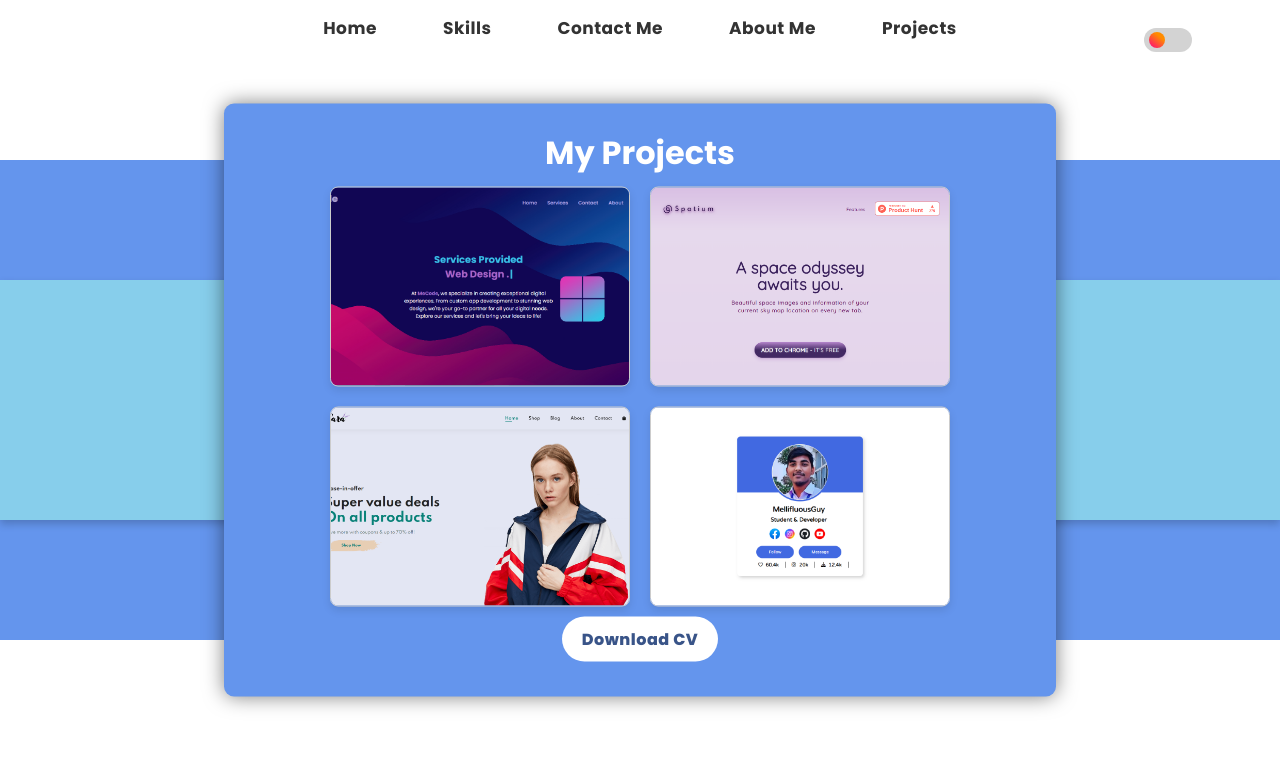
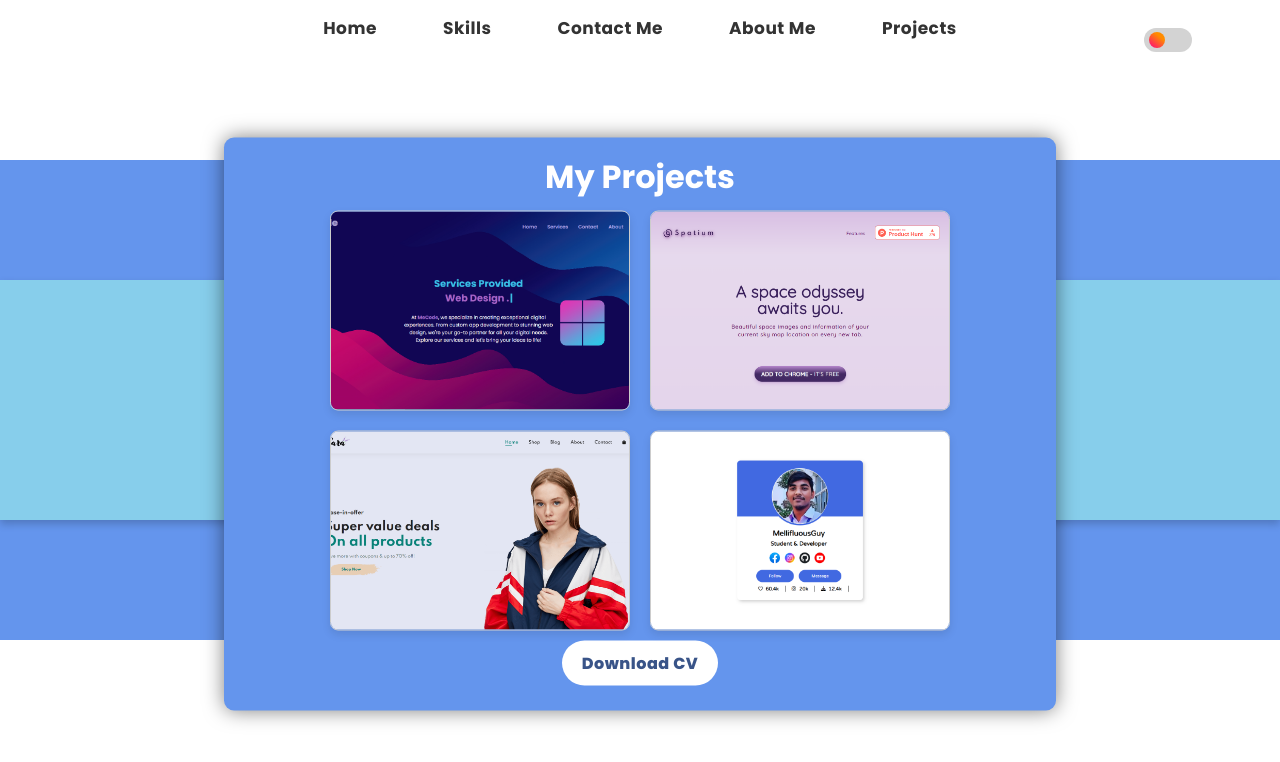
Before and after one commit to Mellifluousguy/PortfolioReact, a React (Vite) app: page /projects in a window 1280 px wide. Shown: the top 762 px of the page. Built offline with nearby package versions, Linux system fonts and the light colour scheme.

Commit message:
style.css

```diff
--- a/src/Components/Projects/style.css
+++ b/src/Components/Projects/style.css
@@ -3,6 +3,10 @@
 }
 
 
+#project .graphics {
+    top: 55%;
+    padding: 15px 25px;
+}
 .projects-list {
     display: flex;
     flex-wrap: wrap;
```
